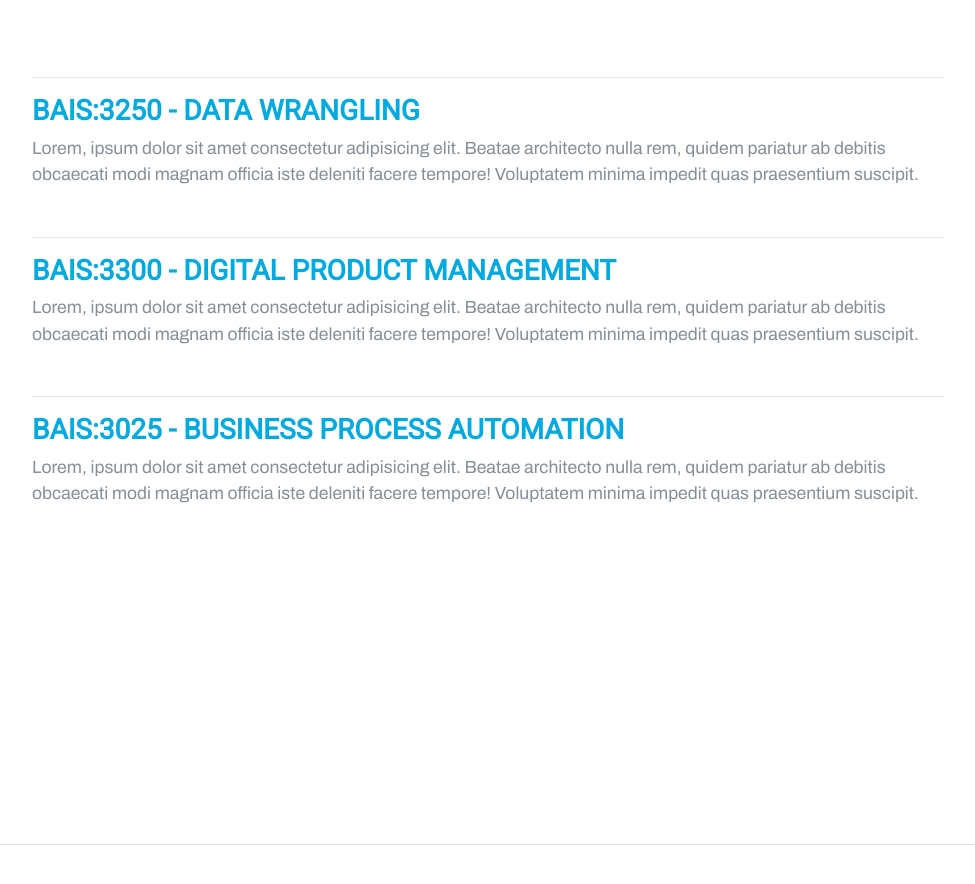
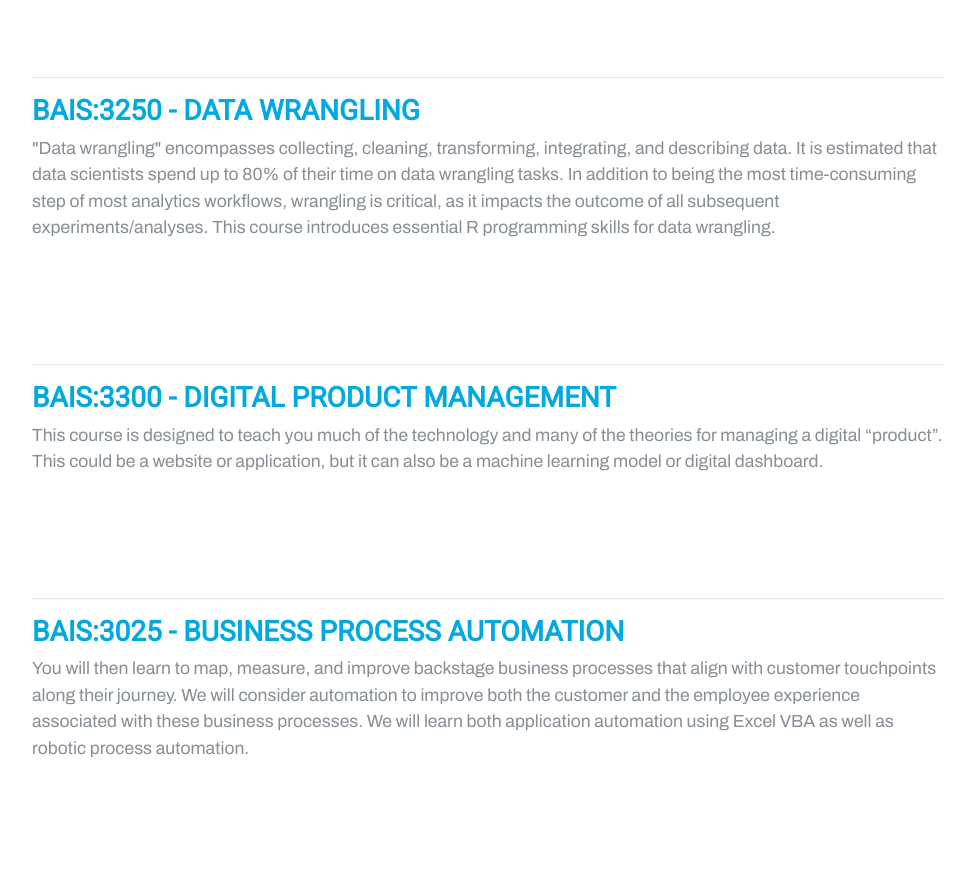
Before and after one commit to mikecolbert/my_portfolio, a plain HTML site: page index.html in a window 1280 px wide. Shown: the part 1491-2375 px from the top of the page, without its empty margins (288-1263 px from the left). Before the commit the page ends 2336 px from the top, so only its background shows below. Drawn offline with Linux system fonts and the light colour scheme.

Commit message:
updated teaching descriptions

```diff
--- a/index.html
+++ b/index.html
@@ -203,21 +203,35 @@
                       <div class="d-flex flex-column flex-md-row justify-content-between mb-5">
                           <div class="flex-grow-1">
                               <h3 class="mb-2 text-secondary"id="data-wrangling">BAIS:3250 - Data Wrangling</h3>
-                              <p class="mb-5">Lorem, ipsum dolor sit amet consectetur adipisicing elit. Beatae architecto nulla rem, quidem pariatur ab debitis obcaecati modi magnam officia iste deleniti facere tempore! Voluptatem minima impedit quas praesentium suscipit.</p>
+                              <p class="mb-5">
+                                "Data wrangling" encompasses collecting, cleaning, transforming, integrating, and describing data.
+                                It is estimated that data scientists spend up to 80% of their time on data wrangling tasks.
+                                In addition to being the most time-consuming step of most analytics workflows, wrangling is critical, as it
+                                impacts the outcome of all subsequent experiments/analyses. This course introduces essential R programming skills for data wrangling.
 
+                              </p>
+                              <p class="mb-5">&nbsp;</p>
                               <hr>
                               <div class="d-flex flex-column flex-md-row justify-content-between mb-5">
                                   <div class="flex-grow-1">
                                       <h3 class="mb-2 text-secondary"id="dig-prod-mgmt">BAIS:3300 - Digital Product Management</h3>
 
-                                      <p class="mb-5">Lorem, ipsum dolor sit amet consectetur adipisicing elit. Beatae architecto nulla rem, quidem pariatur ab debitis obcaecati modi magnam officia iste deleniti facere tempore! Voluptatem minima impedit quas praesentium suscipit.</p>
-
+                                      <p class="mb-5">This course is designed to teach you much of the technology and many of the theories
+                                        for managing a digital “product”. This could be a website or application, but it can also
+                                        be a machine learning model or digital dashboard.
+                                      </p>
+                                      <p class="mb-5">&nbsp;</p>
                                       <hr>
                       <div class="d-flex flex-column flex-md-row justify-content-between mb-5">
                           <div class="flex-grow-1">
                               <h3 class="mb-2 text-secondary"id="bpa">BAIS:3025 - Business Process Automation</h3>
 
-                              <p class="mb-5">Lorem, ipsum dolor sit amet consectetur adipisicing elit. Beatae architecto nulla rem, quidem pariatur ab debitis obcaecati modi magnam officia iste deleniti facere tempore! Voluptatem minima impedit quas praesentium suscipit.</p>
+                              <p class="mb-5">You will then learn to map,
+                                measure, and improve backstage business processes that align with customer
+                                touchpoints along their journey. We will consider automation to improve both the
+                                customer and the employee experience associated with these business processes. We
+                                will learn both application automation using Excel VBA as well as robotic process
+                                automation.</p>
 
     </div>
 
```
